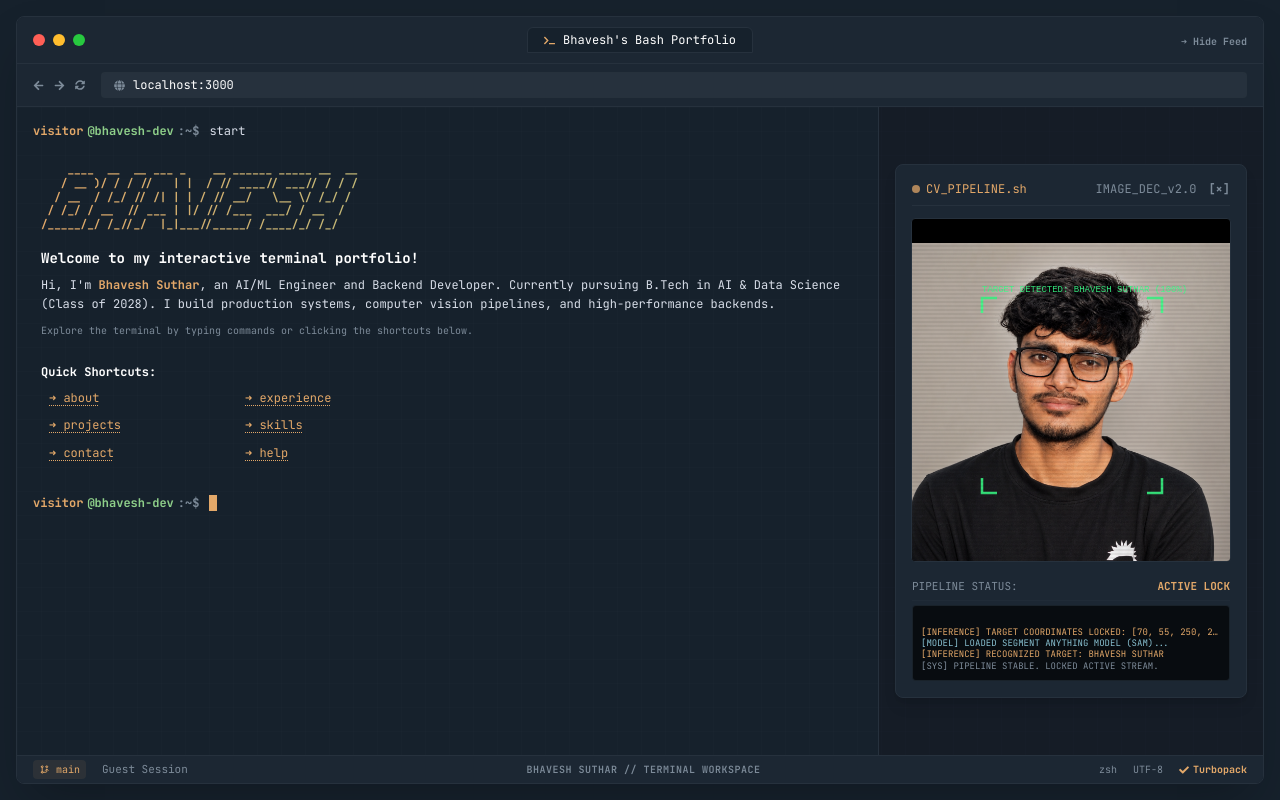
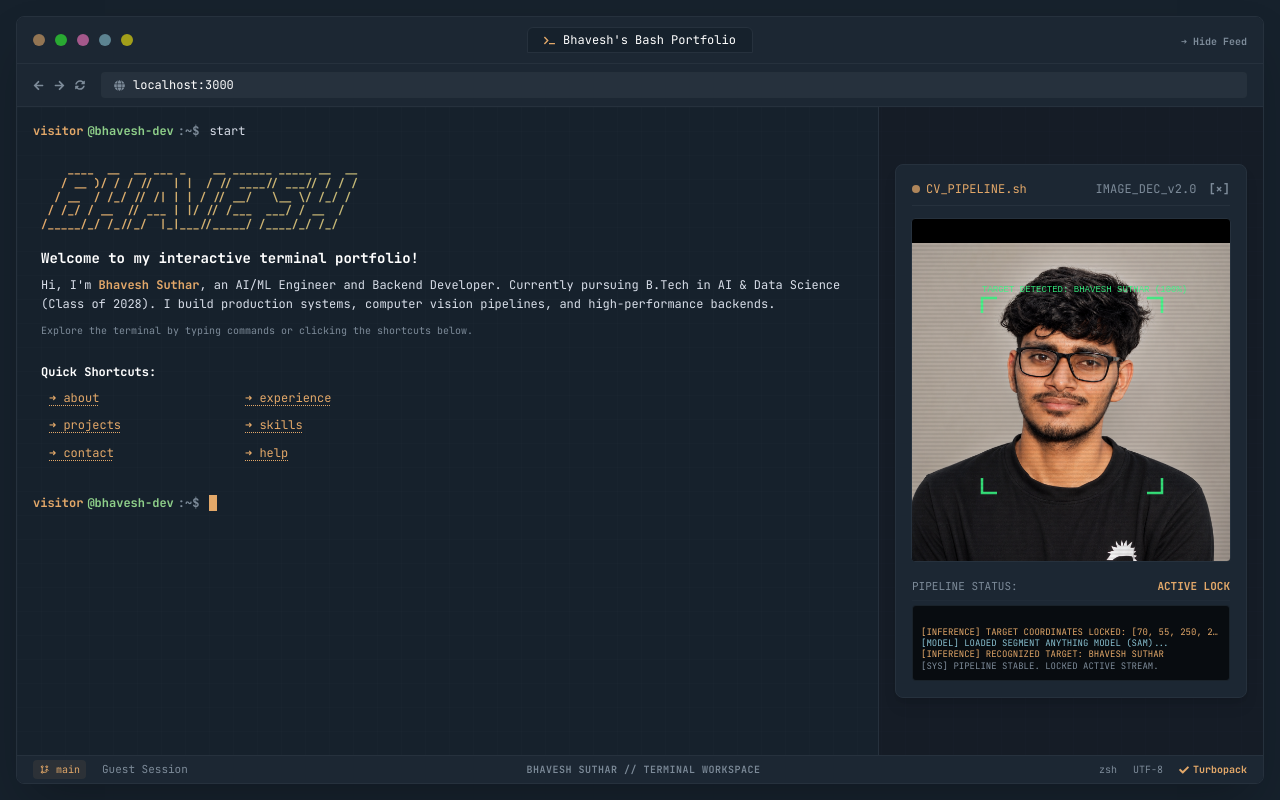
Before and after one commit to Bhaveshsuthar28/bhavesh, a Next.js app: page / in a window 1280 px wide. Built offline with nearby package versions, Linux system fonts and the light colour scheme.

Commit message:
feat: turn macOS chrome window control dots into five interactive theme switcher circles

```diff
--- a/src/app/page.tsx
+++ b/src/app/page.tsx
@@ -89,6 +89,8 @@ export default function Home() {
     acceptGhostSuggestion,
     executeCommand,
     resetTabCycle,
+    theme,
+    setTheme
   } = useTerminal(triggerImageAnimation, inputRef);
 
   // Focus input on console panel click
@@ -175,11 +177,43 @@ export default function Home() {
 
         {/* Browser Tabs Chrome Bar */}
         <div className="bg-bg-window-chrome border-b border-border-terminal px-4 py-2.5 flex items-center justify-between shrink-0">
-          <div className="flex items-center gap-2 w-1/3">
-            {/* macOS Chrome Dots */}
-            <div className="w-3 h-3 rounded-full bg-[#ff5f56]" />
-            <div className="w-3 h-3 rounded-full bg-[#ffbd2e]" />
-            <div className="w-3 h-3 rounded-full bg-[#27c93f]" />
+          <div className="flex items-center gap-2.5 w-1/3">
+            {/* 5 Theme Switcher Toggle Circles */}
+            <button
+              onClick={() => setTheme("default")}
+              className={`w-3 h-3 rounded-full bg-[#e3a869] transition-all duration-300 transform hover:scale-125 hover:opacity-100 outline-none ${
+                theme === "default" ? "ring-2 ring-white ring-offset-1 ring-offset-bg-window-chrome opacity-100 scale-110" : "opacity-60"
+              }`}
+              title="Default Theme (Slate-Navy)"
+            />
+            <button
+              onClick={() => setTheme("matrix")}
+              className={`w-3 h-3 rounded-full bg-[#33ff33] transition-all duration-300 transform hover:scale-125 hover:opacity-100 outline-none ${
+                theme === "matrix" ? "ring-2 ring-white ring-offset-1 ring-offset-bg-window-chrome opacity-100 scale-110" : "opacity-60"
+              }`}
+              title="Matrix Theme (Hacker Green)"
+            />
+            <button
+              onClick={() => setTheme("dracula")}
+              className={`w-3 h-3 rounded-full bg-[#ff79c6] transition-all duration-300 transform hover:scale-125 hover:opacity-100 outline-none ${
+                theme === "dracula" ? "ring-2 ring-white ring-offset-1 ring-offset-bg-window-chrome opacity-100 scale-110" : "opacity-60"
+              }`}
+              title="Dracula Theme (Vampire Neon)"
+            />
+            <button
+              onClick={() => setTheme("nord")}
+              className={`w-3 h-3 rounded-full bg-[#88c0d0] transition-all duration-300 transform hover:scale-125 hover:opacity-100 outline-none ${
+                theme === "nord" ? "ring-2 ring-white ring-offset-1 ring-offset-bg-window-chrome opacity-100 scale-110" : "opacity-60"
+              }`}
+              title="Nord Theme (Arctic Ice)"
+            />
+            <button
+              onClick={() => setTheme("cyberpunk")}
+              className={`w-3 h-3 rounded-full bg-[#fcee0a] transition-all duration-300 transform hover:scale-125 hover:opacity-100 outline-none ${
+                theme === "cyberpunk" ? "ring-2 ring-white ring-offset-1 ring-offset-bg-window-chrome opacity-100 scale-110" : "opacity-60"
+              }`}
+              title="Cyberpunk Theme (Neon Cyber)"
+            />
           </div>
 
           {/* Browser Tab */}
```
